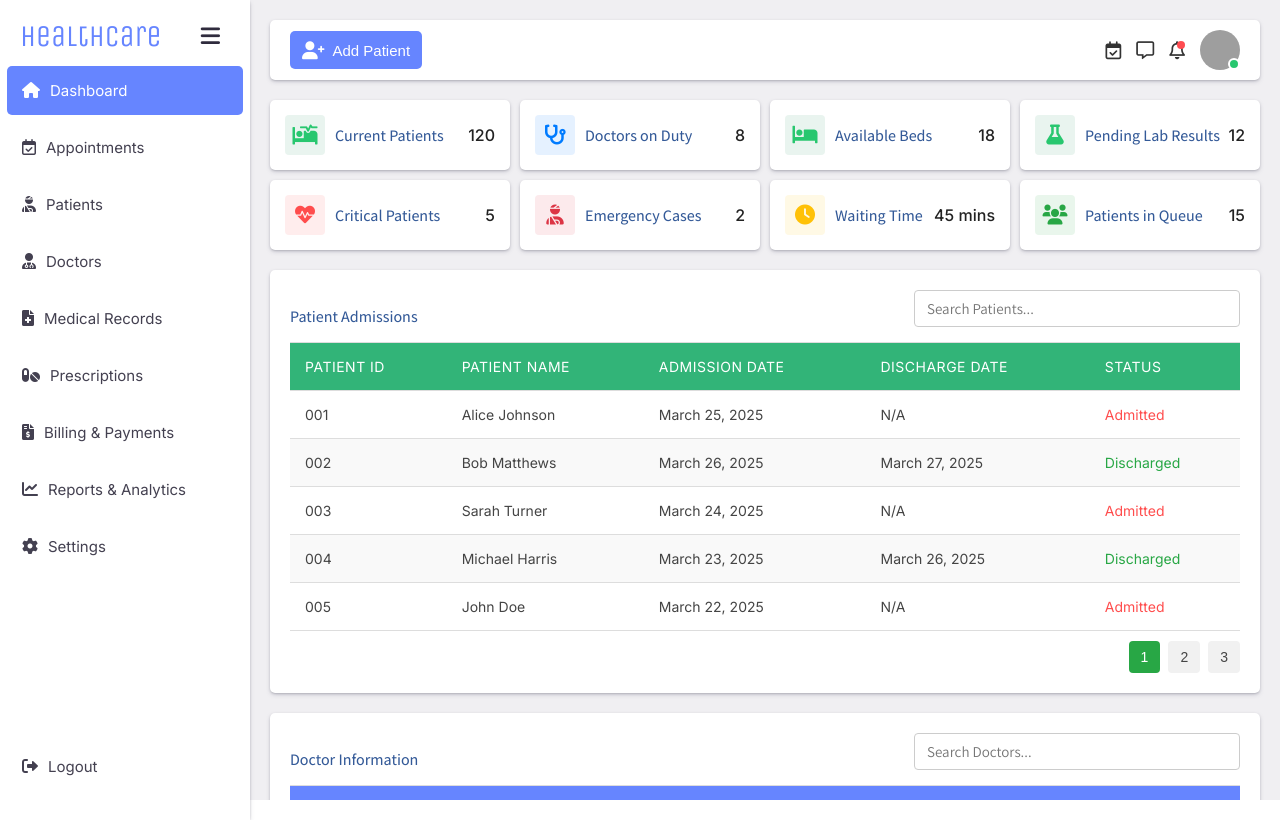
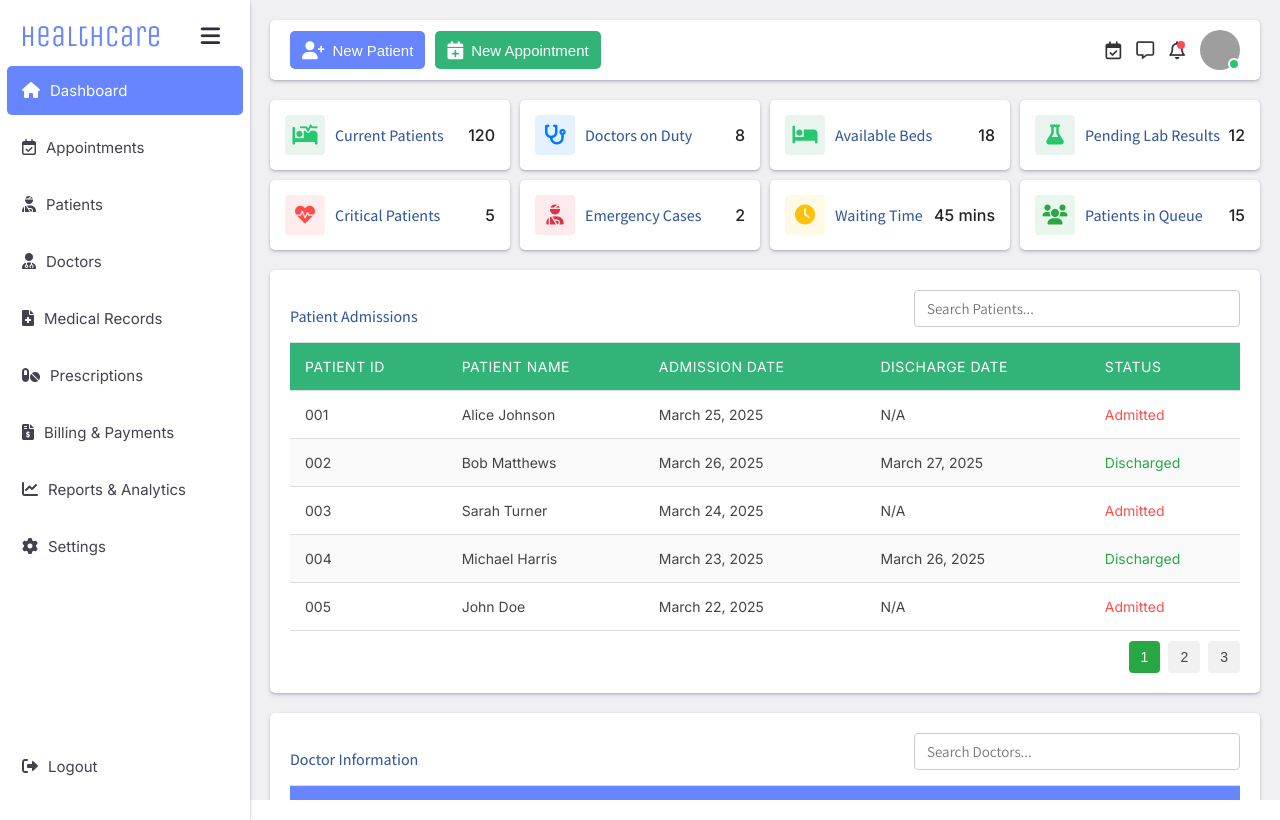
Before and after one commit to joseph-johnson27001/healthcare-dashboard, a Vue app: page / in a window 1280 px wide. Built offline with nearby package versions, Linux system fonts and the light colour scheme; grey boxes are pictures that could not be loaded.

Commit message:
New Appointment Button

```diff
--- a/src/components/UI/TopCard.vue
+++ b/src/components/UI/TopCard.vue
@@ -1,10 +1,18 @@
 <template>
   <div class="top-card">
     <!-- Left Section (Add Patient Button) -->
-    <div class="add-patient">
-      <button class="add-patient-btn">
-        <i class="fas fa-user-plus"></i> Add Patient
-      </button>
+    <div class="button-container">
+      <div class="add-patient">
+        <button class="add-patient-btn">
+          <i class="fas fa-user-plus"></i> New Patient
+        </button>
+      </div>
+
+      <div class="add-appointment">
+        <button class="add-appointment-btn">
+          <i class="fas fa-calendar-plus"></i> New Appointment
+        </button>
+      </div>
     </div>
 
     <!-- Right Section (Icons & Profile) -->
@@ -43,7 +51,14 @@ export default {
     rgba(0, 0, 0, 0.3) 0px 1px 3px -1px;
 }
 
-.add-patient-btn {
+.button-container {
+  display: flex;
+  flex-direction: row;
+  gap: 10px;
+}
+
+.add-patient-btn,
+.add-appointment-btn {
   background: #6685ff;
   color: white;
   border: none;
@@ -56,7 +71,12 @@ export default {
   gap: 8px;
 }
 
-.add-patient-btn i {
+.add-appointment-btn {
+  background-color: rgba(50, 180, 120);
+}
+
+.add-patient-btn i,
+.add-appointment-btn i {
   font-size: 18px;
 }
 
```
